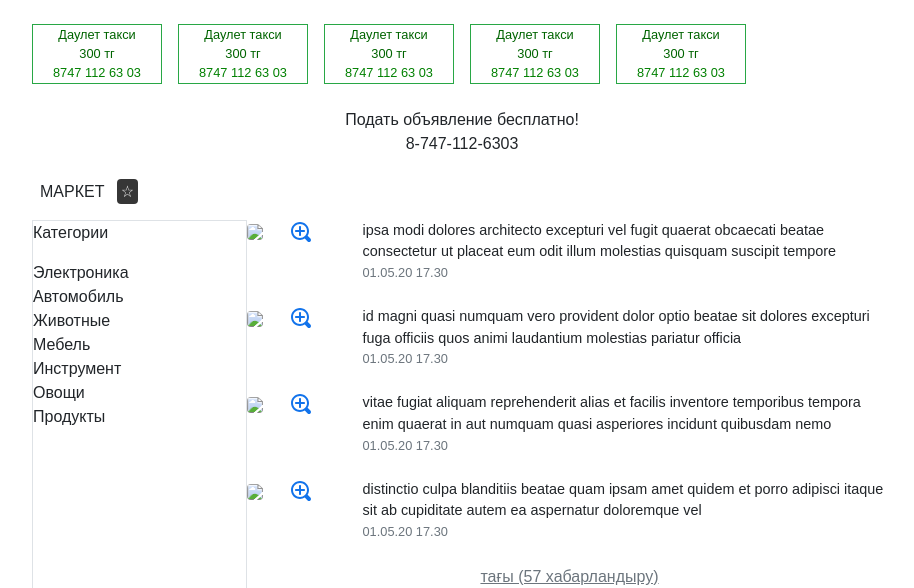
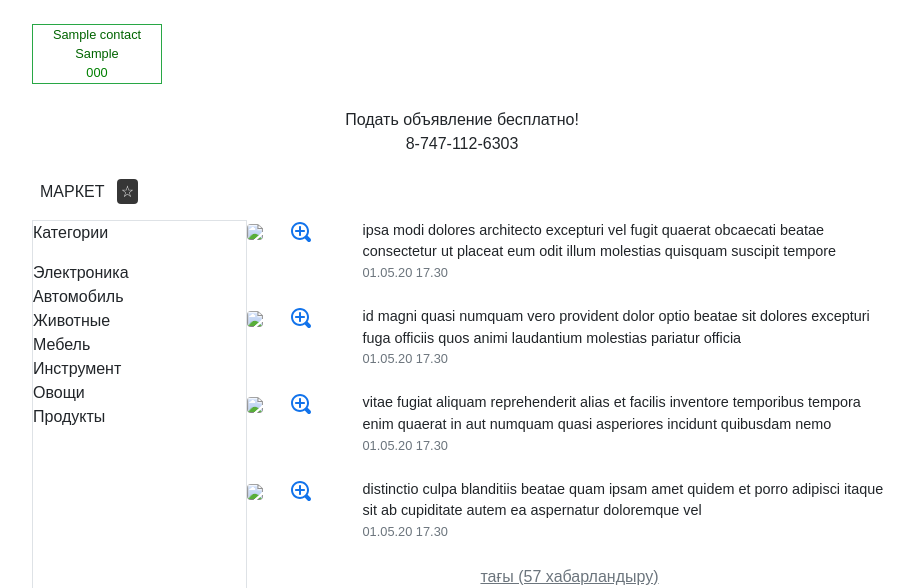
Before and after one commit to dauletra/burnoe_city, a Django app: template burnoe_app/templates/main.html in a window 1280 px wide. Shown: the part 56-644 px from the top of the page, without its empty margins (178-1092 px from the left). Run offline with Django 3.2, Linux system fonts and the light colour scheme; the template is opened without the code that fills it: values that come from a table or form of the project are taken from there, others are empty; tables that the repository leaves empty hold one stand-in row (values such as "Sample post"); some libraries are stand-ins or nearby versions.

Commit message:
sluchajnyj 6 CONTACT sajtqa shyghady

```diff
--- a/burnoe_app/admin.py
+++ b/burnoe_app/admin.py
@@ -6,7 +6,7 @@ from .models import (Contact,
 
 
 class ContactAdmin(admin.ModelAdmin):
-    list_display = ['id', 'name', 'price', 'phone', 'created_date', 'modified_date']
+    list_display = ['id', 'name', 'price', 'phone', 'created_date', 'last_date', 'is_active']
     list_display_links = ['id', 'name']
 
 
--- a/burnoe_app/models.py
+++ b/burnoe_app/models.py
@@ -1,7 +1,13 @@
 from django.db import models
+from django.utils.timezone import now
 from cloudinary.models import CloudinaryField
 
+from datetime import timedelta
 # todo remove images from cloudinary when object deleted
+
+
+def after():
+    return now() + timedelta(days=7)
 
 
 class Contact(models.Model):
@@ -10,6 +16,12 @@ class Contact(models.Model):
     phone = models.CharField(max_length=17, verbose_name='Телефон')
     created_date = models.DateTimeField(auto_now_add=True, verbose_name='Дата создания')
     modified_date = models.DateTimeField(auto_now=True, verbose_name='Дата изменения')
+    last_date = models.DateTimeField(verbose_name="Дата удаления", default=after)
+
+    def is_active(self):
+        return self.last_date > now()
+
+    is_active.boolean = True
 
     def __str__(self):
         return self.name or self.id
--- a/burnoe_app/templates/main.html
+++ b/burnoe_app/templates/main.html
@@ -8,18 +8,18 @@
     <div class="my-4">
 {#        <div>Горячие контакты</div>#}
         <div class="position-relative">
-            <div id="hot-container" class="d-flex flex-md-wrap  hide-scroll-bar">
+            <div id="hot-container" class="d-flex hide-scroll-bar">
                 <div class="position-absolute d-md-none" style="top: 47%; left: .5rem;">
                     <button id="hot-slide-back" class="btn btn-primary btn-sm d-none">&lt;</button>
                 </div>
                 <div class="position-absolute d-md-none" style="top: 47%; right: .5rem;">
                     <button id="hot-slide" class="btn btn-primary btn-sm">&gt;</button>
                 </div>
-                {% for foo in '12345' %}
+                {% for contact in contacts %}
                     <div class="border border-success small mr-3 text-center" style="width: 130px; min-width: 130px">
-                        <div class="overflow-hidden" style="white-space: nowrap; color: darkgreen">Даулет такси</div>
-                        <div class="overflow-hidden" style="white-space: nowrap; color: darkgreen">300 тг</div>
-                        <div class="overflow-hidden" style="white-space: nowrap; color: green;">8747 112 63 03</div>
+                        <div class="overflow-hidden" style="white-space: nowrap; color: darkgreen">{{ contact.name }}</div>
+                        <div class="overflow-hidden" style="white-space: nowrap; color: darkgreen">{{ contact.price }}</div>
+                        <div class="overflow-hidden" style="white-space: nowrap; color: green;">{{ contact.phone }}</div>
                     </div>
                 {% endfor %}
             </div>
```
Also changed, not shown: burnoe_app/views.py (+9 -1 lines), burnoe_app/migrations/0010_auto_20200503_2354.py (added), burnoe_app/migrations/0011_auto_20200503_2356.py (added).
